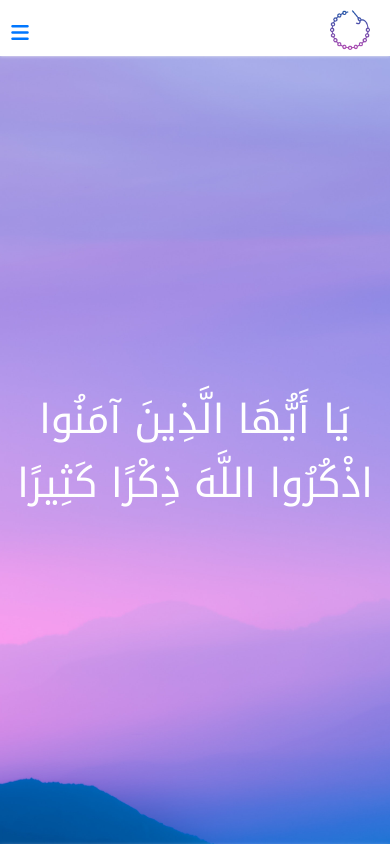
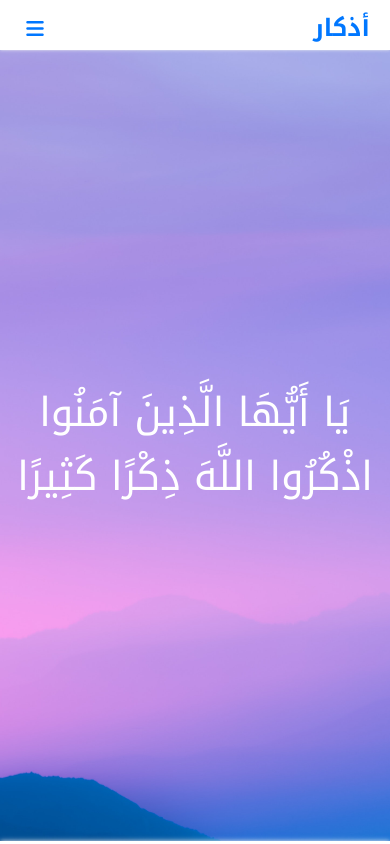
Before and after one commit to M1AJ/Atkhar, a plain HTML site: page index.html in a window 390 px wide. Shown: the top 844 px of the page. Drawn offline with Linux system fonts and the light colour scheme.

Commit message:
update 11/5

```diff
--- a/css/main.css
+++ b/css/main.css
@@ -90,8 +90,9 @@ img {
   align-items: center;
   background-color: white;
 }
-.header .container .logo {
-  padding: 0 20px;
+.header .container .logo h2 {
+  color: #0077ff;
+  margin: 5px;
 }
 .header .container .logo img {
   width: 40px;
@@ -125,7 +126,7 @@ img {
 }
 @media (max-width: 767px) {
   .header .container {
-    padding: 10px 0 2px;
+    padding: 10px 15px 2px;
     flex-wrap: wrap;
   }
   .header .container ul {
--- a/index.html
+++ b/index.html
@@ -16,7 +16,7 @@
     <!-- Start Header -->
     <div class="header" id="header">
         <div class="container">
-            <div class="logo"><img src="./images/icon.png" alt=""></div>
+            <div class="logo"><h2>أذكار</h2></div>
             <input type="checkbox" id="menu">
             <label for="menu"></label>
             <ul>
```
